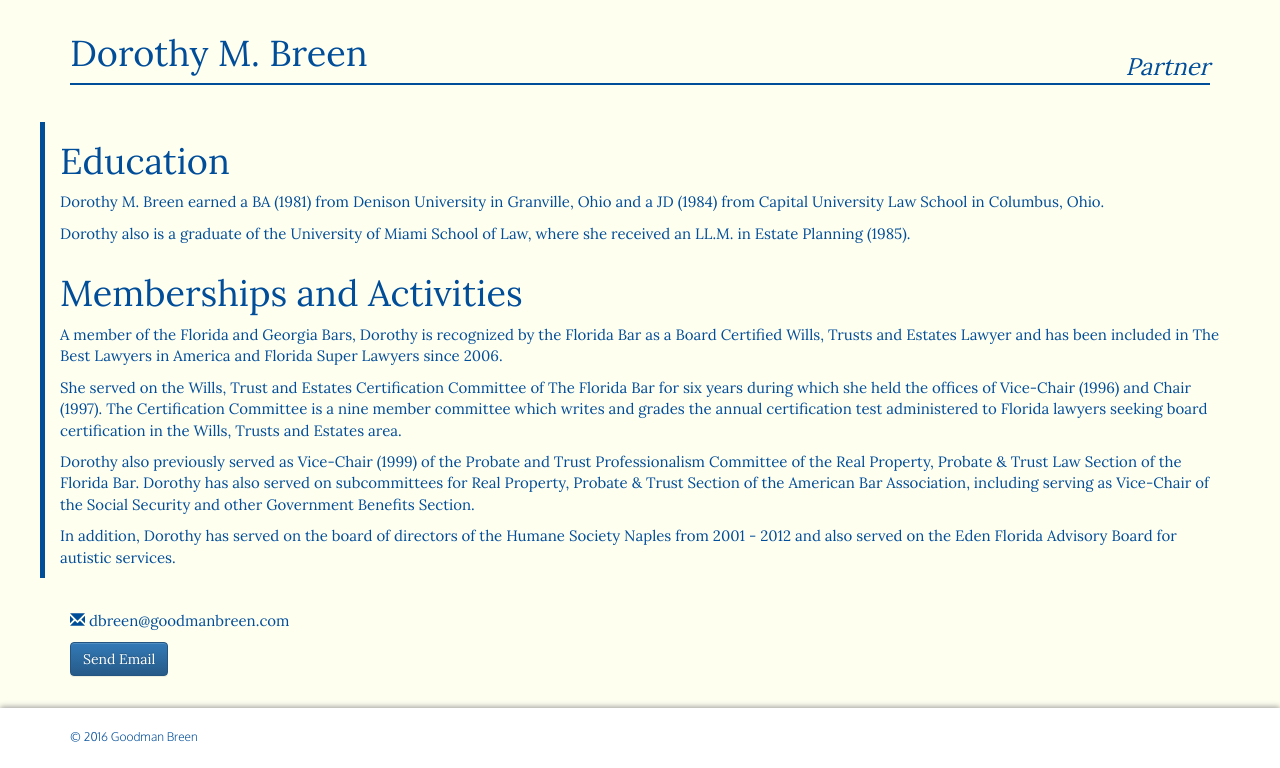
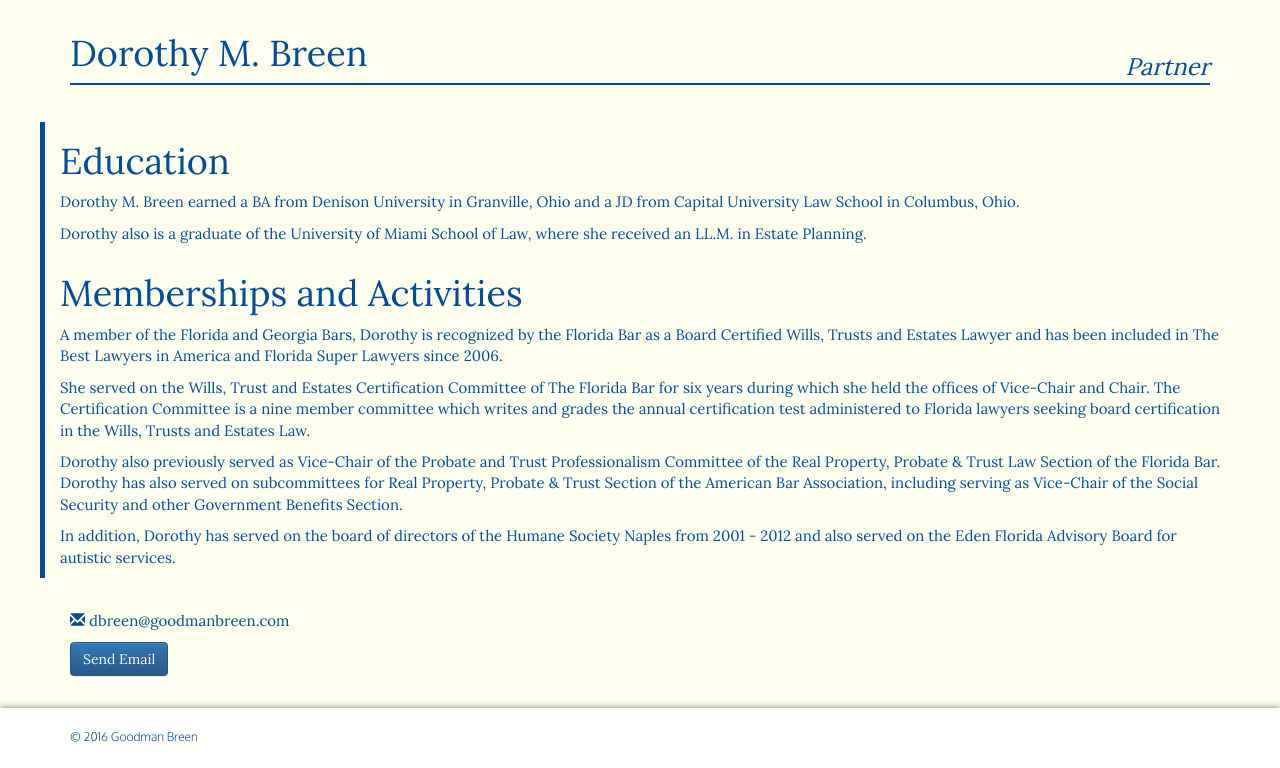
Before and after one commit to rdcald/goodmanbreen, a plain HTML site: page dorothybreen.html in a window 1280 px wide. Shown: the part 67-835 px from the top of the page. Drawn offline with nearby package versions, Linux system fonts and the light colour scheme.

Commit message:
Changes 6/14
Changes 6/14

```diff
--- a/dorothybreen.html
+++ b/dorothybreen.html
@@ -72,16 +72,16 @@
         <div class="row" id="bio">
             <div class="col-md-12 fade-in one">
                 <h1>Education</h1>
-                <p>Dorothy M. Breen earned a BA (1981) from Denison University in Granville, Ohio and a JD (1984) from Capital University Law School in Columbus, Ohio.</p>
-                <p>Dorothy also is a graduate of the University of Miami School of Law, where she received an LL.M. in Estate Planning (1985).</p>
+                <p>Dorothy M. Breen earned a BA from Denison University in Granville, Ohio and a JD from Capital University Law School in Columbus, Ohio.</p>
+                <p>Dorothy also is a graduate of the University of Miami School of Law, where she received an LL.M. in Estate Planning.</p>
             </div>
         </div>
         <div class="row" id="bio">
             <div class="col-md-12 fade-in two">
                 <h1>Memberships and Activities</h1>
                 <p>A member of the Florida and Georgia Bars, Dorothy is recognized by the Florida Bar as a Board Certified Wills, Trusts and Estates Lawyer and has been included in The Best Lawyers in America and Florida Super Lawyers since 2006.
-                <p>She served on the Wills, Trust and Estates Certification Committee of The Florida Bar for six years during which she held the offices of Vice-Chair (1996) and Chair (1997).  The Certification Committee is a nine member committee which writes and grades the annual certification test administered to Florida lawyers seeking board certification in the Wills, Trusts and Estates area.</p>
-                <p>Dorothy also previously served as Vice-Chair (1999) of the Probate and Trust Professionalism Committee of the Real Property, Probate & Trust Law Section of the Florida Bar.  Dorothy has also served on subcommittees for Real Property, Probate & Trust Section of the American Bar Association, including serving as Vice-Chair of the Social Security and other Government Benefits Section.</p>
+                <p>She served on the Wills, Trust and Estates Certification Committee of The Florida Bar for six years during which she held the offices of Vice-Chair and Chair.  The Certification Committee is a nine member committee which writes and grades the annual certification test administered to Florida lawyers seeking board certification in the Wills, Trusts and Estates Law.</p>
+                <p>Dorothy also previously served as Vice-Chair of the Probate and Trust Professionalism Committee of the Real Property, Probate & Trust Law Section of the Florida Bar.  Dorothy has also served on subcommittees for Real Property, Probate & Trust Section of the American Bar Association, including serving as Vice-Chair of the Social Security and other Government Benefits Section.</p>
                 <p>In addition, Dorothy has served on the board of directors of the Humane Society Naples from 2001 - 2012 and also served on the Eden Florida Advisory Board for autistic services.</p>
             </div>
         </div>
```
Also changed, not shown: amandagoodman.html (+1 -1 lines).
